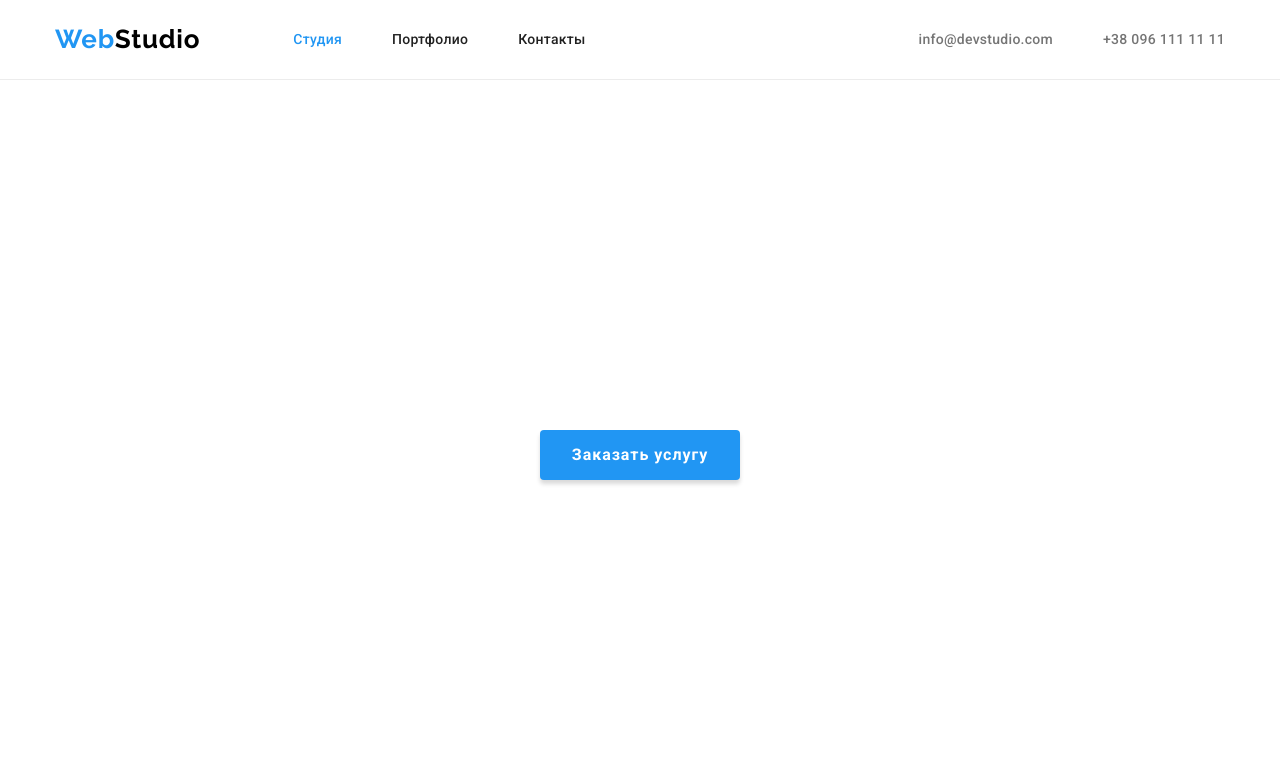
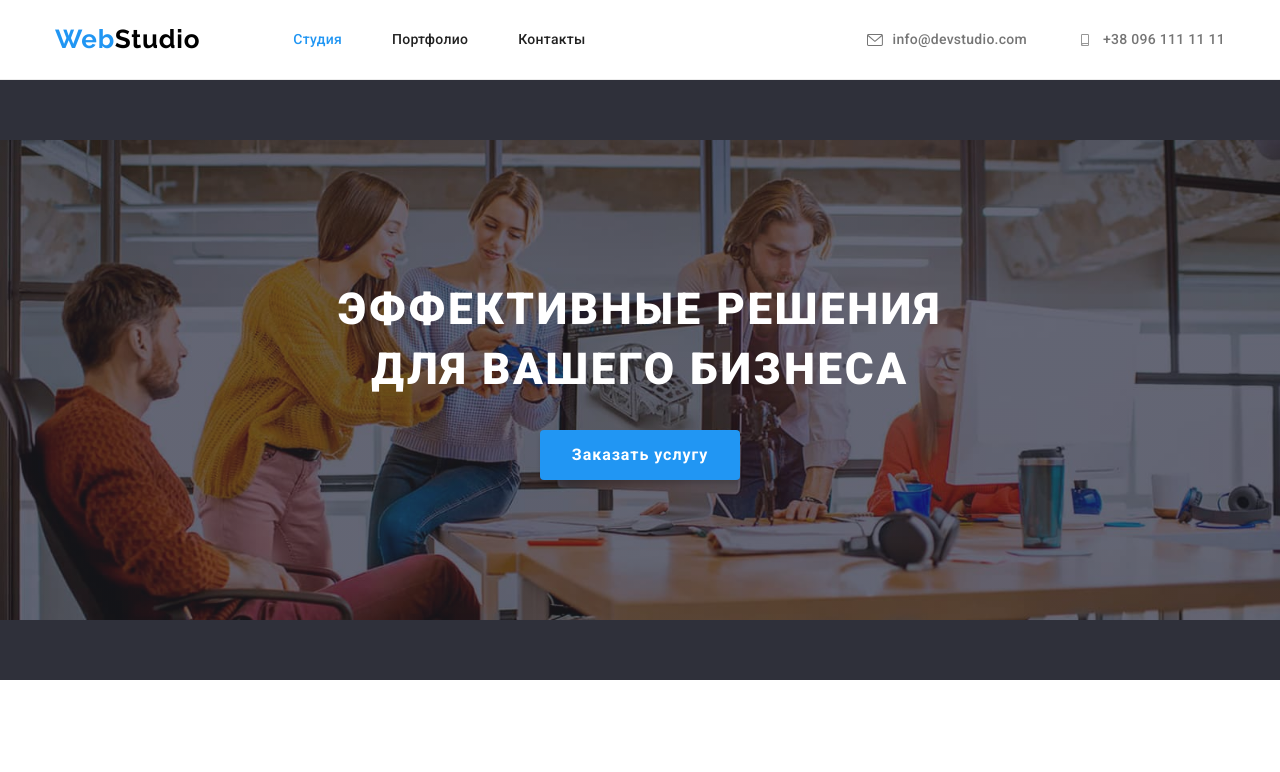
Before and after one commit to Maximuse33/goit-markup-hw-04, a plain HTML site: page index.html in a window 1280 px wide. Shown: the top 772 px of the page. Drawn offline with nearby package versions, Linux system fonts and the light colour scheme.

Commit message:
Update index.html
Add all svg

```diff
--- a/index.html
+++ b/index.html
@@ -30,18 +30,27 @@
             </ul>
         </nav>
             <ul class="list header-contact">
-            <li class="header-item"><a class="link header-cont contact" href="mailto:info@devstudio.com">info@devstudio.com</a></li>
-            <li class="header-item"><a class="link header-cont contact" href="tel:+380961111111">+38 096 111 11 11</a></li>
+            <li class="header-item">
+                <a class="link header-cont" href="mailto:info@devstudio.com">
+                    <svg class="header-icon" width="16" height="12">
+                        <use href="./images/icons.svg#icon-envelope"></use>
+                    </svg>info@devstudio.com</a>
+            </li>
+            <li class="header-item">
+                <a class="link header-cont" href="tel:+380961111111">
+                    <svg class="header-icon" width="16" height="12">
+                        <use href="./images/icons.svg#icon-smartphone"></use>
+                    </svg>+38 096 111 11 11</a>
+            </li>
         </ul>
     </div>
     </header>
     <!-- HERO -->
-   <div>
+   <div class="hero-container">
         <section  class="hero">
-            <div class="container">
+           <div class="container"></div>
            <h1 class="hero-title">Эффективные решения<br> для вашего бизнеса</h1>
            <button type="button" class="hero-btn">Заказать услугу</button>
-            </div>
         </section>
    </div>
    <main>
@@ -313,6 +322,7 @@
     <!-- FOOTER -->
    <footer class="footer">
        <div class="container footer-container">
+           <div class="footer-address">
             <a class="link footer-logo" href="/"><span>Web</span>Studio</a>
             <address>
                 <ul class="list footer-list">
@@ -320,6 +330,8 @@
                     <li class="footer-item"><a class="link footer-contact contact" href="mailto:info@example.com">info@example.com</a></li>
                     <li class="footer-item"><a class="link footer-contact contact" href="tel:+380991111111">+38 099 111 11 11</a></li>
                 </ul>
+            </address>
+            </div>
             <div class="footer-social">
                 <p class="footer-text">Присоединяйтесь</p>
                 <ul class="footer-social-list list">
@@ -353,7 +365,6 @@
                     </li>
                 </ul>
             </div>
-        </address>
        </div>
     </footer>
    </body>
```
Lines whose indentation alone changed are shown as unchanged.
